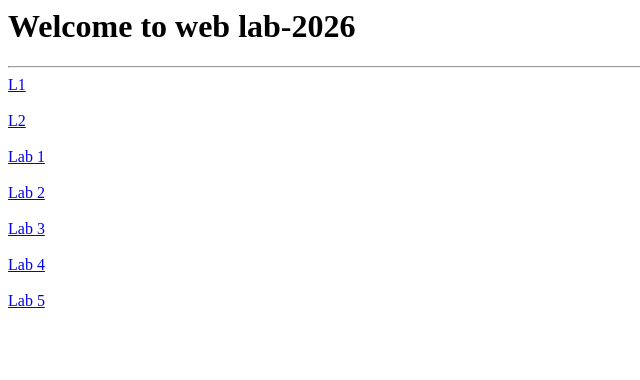
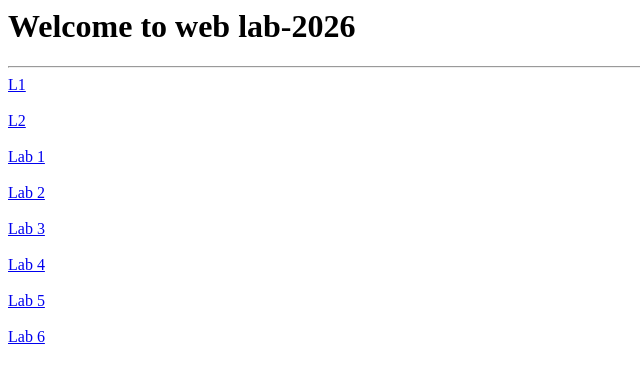
Before and after one commit to tanmayakj-cyber/weblab, a plain HTML site: page index.html in a window 1280 px wide. Shown: the full height of the page, 0-640 px from the left. Drawn offline with Linux system fonts and the light colour scheme.

Commit message:
Add link to Lab 6 in index.html

```diff
--- a/index.html
+++ b/index.html
@@ -9,5 +9,6 @@
   <a href="LLab3.html">Lab 3</a><br><br>
   <a href="lab4.xml">Lab 4</a><br><br>
   <a href="lab5.php">Lab 5</a><br><br>
+  <a href="lab6.php">Lab 6</a><br><br>
 </body>
 </html>
```
